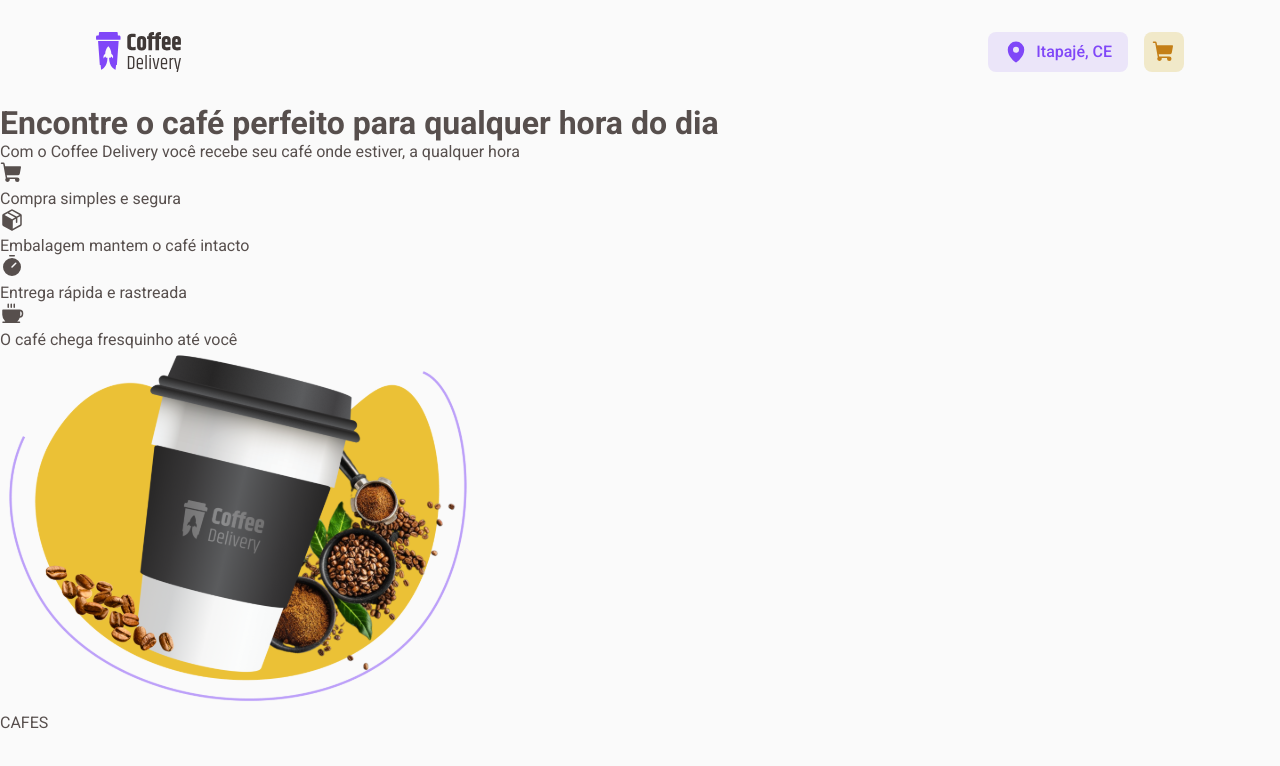
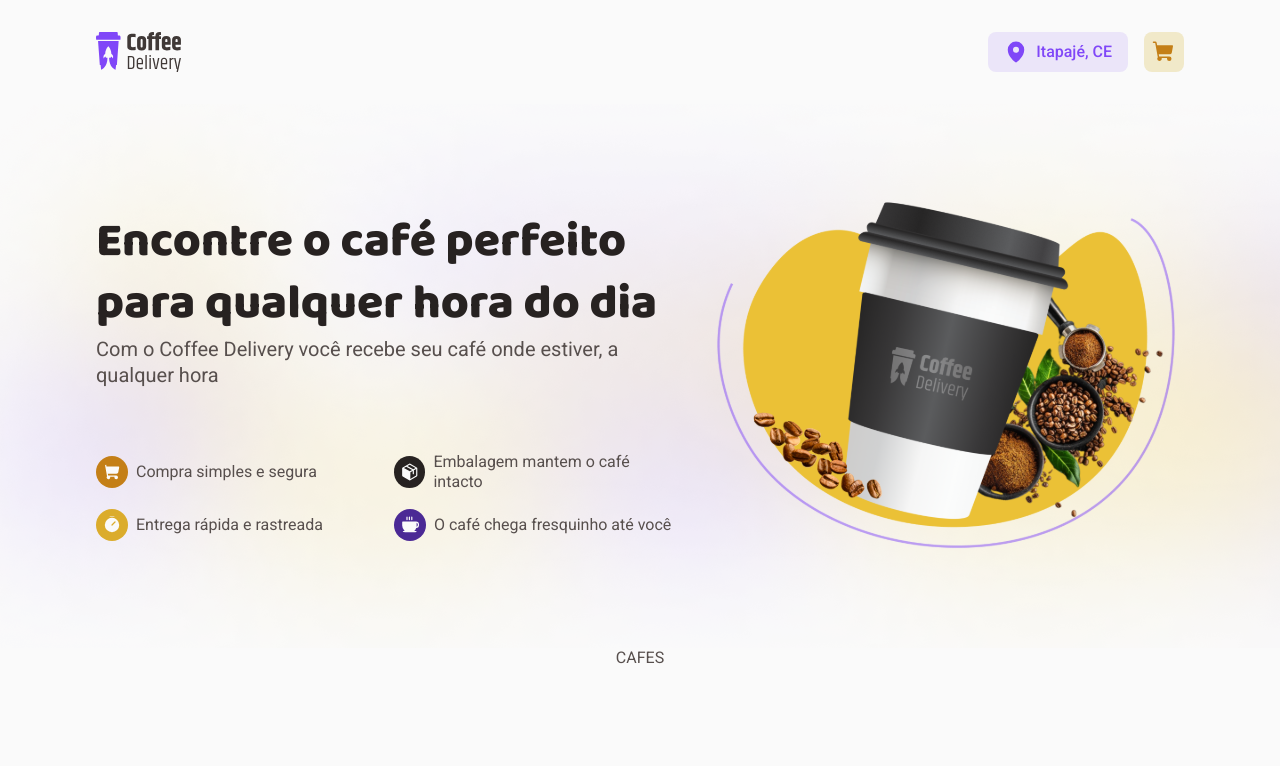
Before and after one commit to pHenrymelo/Rocketseat-React-desafio-2-cofeeDelivery, a React (Vite) app: page / in a window 1280 px wide. Shown: the top 766 px of the page. Built offline with nearby package versions, Linux system fonts and the light colour scheme.

Commit message:
feat: add home banner styles

```diff
--- a/src/pages/Home/index.tsx
+++ b/src/pages/Home/index.tsx
@@ -1,39 +1,40 @@
 import { Coffee, Package, ShoppingCart, Timer } from 'phosphor-react'
+import { BannerIconsContainer, BannerTextContainer, HomeBanner, HomeContainer } from './styles'
 import cover from '../../assets/cover.svg'
 
 export function Home() {
     return(
-        <div>
-            <div>
-                <div>
+        <HomeContainer>
+            <HomeBanner>
+                <BannerTextContainer>
                     <h1>Encontre o café perfeito para qualquer hora do dia</h1>
-                    <p>Com o Coffee Delivery você recebe seu café onde estiver, a qualquer hora</p>
-                    <div>
+                    <h2>Com o Coffee Delivery você recebe seu café onde estiver, a qualquer hora</h2>
+                    <BannerIconsContainer>
                         <span>
-                            <ShoppingCart size={24} weight='fill'/>
+                            <ShoppingCart className='cart' size={24} weight='fill'/>
                             <p>Compra simples e segura</p>
                         </span>
                         <span>
-                            <Package size={24} weight='fill' />
+                            <Package size={24} className='packege' weight='fill' />
                             <p>Embalagem mantem o café intacto</p>
                         </span>
                         <span>
-                            <Timer size={24} weight='fill'/>
+                            <Timer size={24} className='timer' weight='fill'/>
                             <p>Entrega rápida e rastreada</p>
                         </span>
                         <span>
-                            <Coffee size={24} weight='fill' />
+                            <Coffee size={24} className='coffee' weight='fill' />
                             <p>O café chega fresquinho até você</p>
                         </span>
-                    </div>
-                </div>
+                    </BannerIconsContainer>
+                </BannerTextContainer>
                 <aside>
                     <img src={cover} alt="copo de café ao centro com grãos e po de café em um fundo amarelo" />
                 </aside>
-            </div>
+            </HomeBanner>
             <main>
                 CAFES
             </main>
-        </div>
+        </HomeContainer>
     )
 }
--- a/src/pages/Home/styles.ts
+++ b/src/pages/Home/styles.ts
@@ -0,0 +1,88 @@
+import styled from "styled-components";
+import background from '../../assets/Background.png'
+
+export const HomeContainer = styled.main`
+  flex: 1;
+
+  display: flex;
+  flex-direction: column;
+  justify-content: center;
+  align-items: center;
+`
+
+export const HomeBanner = styled.div`
+  width: 100%;
+  height: 34rem;
+  display: flex;
+  background: url(${background}) no-repeat;
+  background-size: cover;
+  padding-inline: 6rem;
+  padding-block: 2rem;
+  gap: 2rem;
+
+  aside{
+    display: flex;
+    flex-direction: column;
+    justify-content: center;
+  }
+`
+
+export const BannerTextContainer = styled.div`
+  display: flex;
+  flex-direction: column;
+  justify-content: center;
+
+  h1{
+    font-family: 'Baloo 2';
+    font-size: 3rem;
+    line-height: 1.3;
+    font-weight: 900;
+    color:  ${props => props.theme["base-title"]};
+  }
+
+  h2{
+    font-size: 1.25rem;
+    line-height: 1.3;
+    font-weight: 400;
+    color:  ${props => props.theme["base-text"]};
+  }
+`
+
+export const BannerIconsContainer = styled.div`
+  display: grid;
+  grid-template-columns: 1fr 1fr;
+  gap: 1rem;
+  margin-top: 4rem;
+
+  span{
+    display: flex;
+    align-items: center;
+    font-size: 1rem;
+    line-height: 1.3;
+    gap: 0.5rem;
+
+    .cart{
+      background: ${props => props.theme["yellow-dark"]};
+    }
+    .packege{
+      background: ${props => props.theme["base-title"]};
+    }
+    .timer{
+      background: ${props => props.theme["yellow"]};
+    }
+    .coffee{
+      background: ${props => props.theme["purple-dark"]};
+    }
+
+  }
+
+  svg {
+    width: 2rem;
+    height: 2rem;
+    border-radius: 50%;
+    padding: 0.4rem;
+    color: ${props => props.theme["background"]};
+  }
+
+
+`
```
Also changed, not shown: src/assets/Background.png (added).
